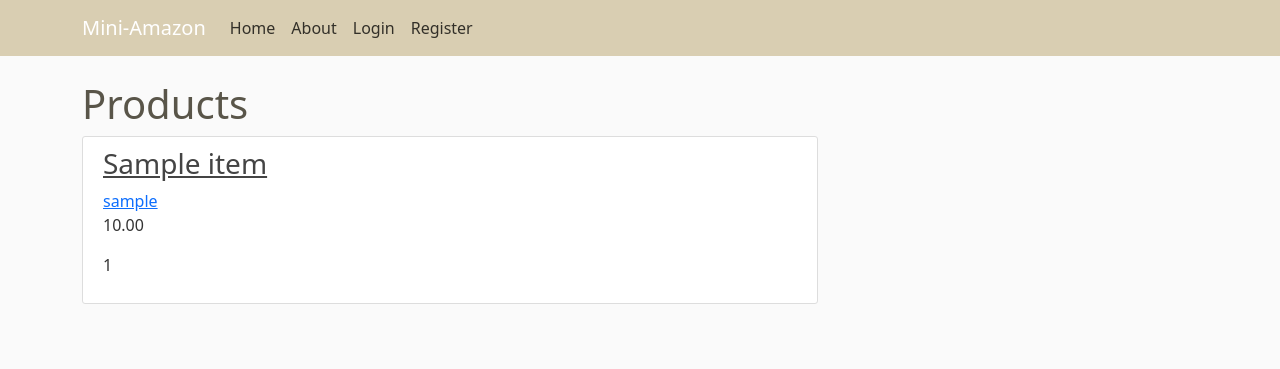
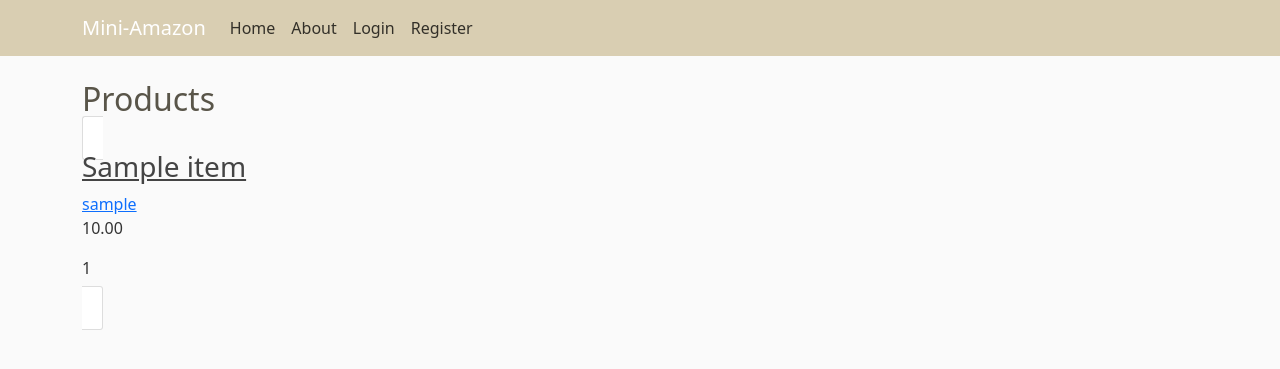
Before and after one commit to Erica233/Mini-Amazon, a Django app: page / in a window 1280 px wide. Shown: the top 369 px of the page. Run offline with Django 4.2, Linux system fonts and the light colour scheme; tables that the repository leaves empty hold one stand-in row (values such as "Sample post").

Commit message:
user-register

```diff
--- a/frontend/amazon/static/amazon/main.css
+++ b/frontend/amazon/static/amazon/main.css
@@ -36,16 +36,16 @@ ul {
   margin-bottom: 20px;
 }
 
-.article-title {
+.product-name {
   color: #444444;
 }
 
-a.article-title:hover {
+a.product-name:hover {
   color: #428bca;
   text-decoration: none;
 }
 
-.article-content {
+.product-content {
   white-space: pre-line;
 }
 
--- a/frontend/amazon/templates/amazon/home.html
+++ b/frontend/amazon/templates/amazon/home.html
@@ -1,15 +1,15 @@
 {% extends "amazon/base.html" %}
 {% block content %}
-    <h1>Products</h1>
+    <h2>Products</h2>
     {% for product in products %}
-        <article class="media content-section">
+        <product class="media content-section">
             <div class="media-body">
-                <h3><a class="article-title" href="#">{{ product.name }}</a></h3>
+                <h3><a class="product-name" href="#">{{ product.name }}</a></h3>
                 <a class="mr-2" href="#">{{ product.buyer }}</a>
-                <p class="article-content">{{ product.price }}</p>
-                <p class="article-content">{{ product.product_num }}</p>
+                <p class="product-content">{{ product.price }}</p>
+                <p class="product-content">{{ product.product_num }}</p>
             </div>
-        </article>
+        </product>
     <!-- <h1>{{ product.name }}</h1>
         <p>At price: {{ product.price }}</p>
         <p>By {{ product.seller }}</p> -->
```
